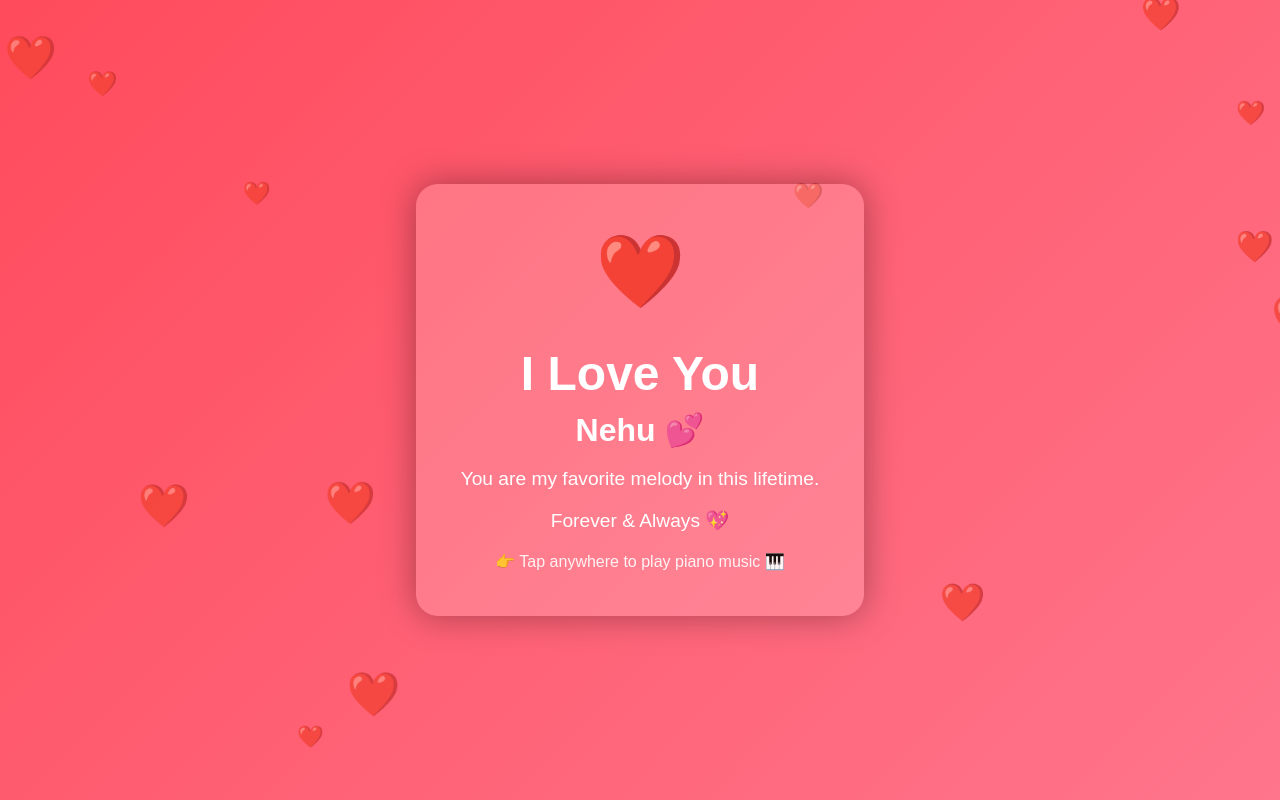
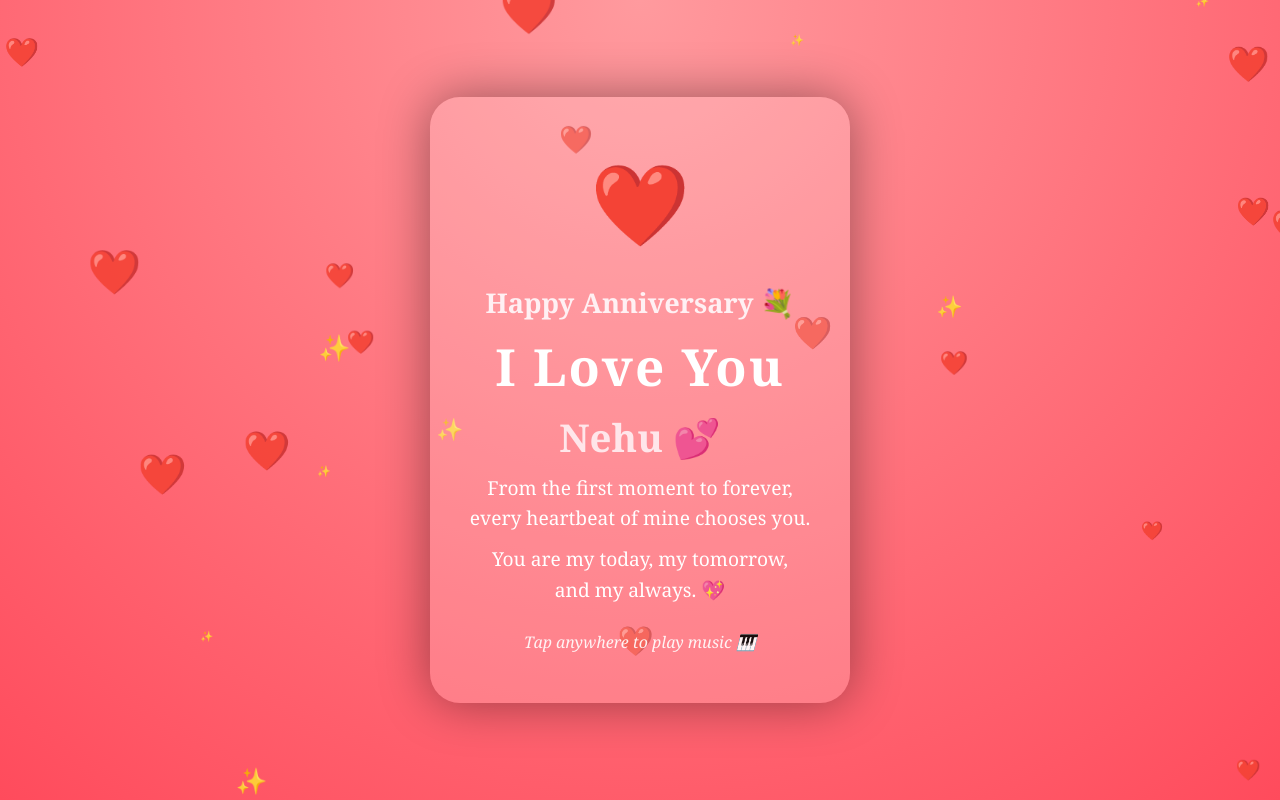
Before and after one commit to saad-12372/iloveyou-nehu, a plain HTML site: page index.html in a window 1280 px wide. Drawn offline with Linux system fonts and the light colour scheme.

Commit message:
Update index.html

```diff
--- a/index.html
+++ b/index.html
@@ -2,55 +2,89 @@
 <html lang="en">
 <head>
 <meta charset="UTF-8">
-<title>I Love You Nehu ❤️</title>
+<title>Happy Anniversary Nehu ❤️</title>
 
 <style>
     body {
         margin: 0;
         height: 100vh;
-        background: linear-gradient(135deg, #ff4b5c, #ff758c);
+        background: radial-gradient(circle at top, #ff9a9e, #ff4b5c);
         display: flex;
         justify-content: center;
         align-items: center;
-        font-family: 'Arial', sans-serif;
+        font-family: 'Georgia', serif;
         color: white;
         text-align: center;
         overflow: hidden;
     }
+
     .box {
         background: rgba(255,255,255,0.18);
-        padding: 45px;
-        border-radius: 22px;
-        box-shadow: 0 0 35px rgba(0,0,0,0.35);
+        padding: 50px 40px;
+        border-radius: 30px;
+        box-shadow: 0 0 50px rgba(0,0,0,0.4);
         max-width: 90%;
         z-index: 2;
+        animation: fadeIn 2s ease;
     }
-    h1 { font-size: 3rem; margin-bottom: 10px; }
-    h2 { font-size: 2rem; margin: 10px 0; }
-    p { font-size: 1.2rem; }
 
-    .heart {
-        font-size: 4.5rem;
+    @keyframes fadeIn {
+        from { opacity: 0; transform: scale(0.9); }
+        to { opacity: 1; transform: scale(1); }
+    }
+
+    h1 {
+        font-size: 3.2rem;
+        margin: 10px 0;
+        letter-spacing: 2px;
+    }
+
+    h2 {
+        font-size: 2.4rem;
+        margin: 10px 0;
+        color: #ffe6ea;
+    }
+
+    h3 {
+        font-size: 1.7rem;
+        margin-bottom: 10px;
+        color: #fff0f3;
+    }
+
+    p {
+        font-size: 1.2rem;
+        line-height: 1.6;
+        margin: 10px 0;
+    }
+
+    .heart-main {
+        font-size: 5rem;
         animation: beat 1s infinite;
     }
+
     @keyframes beat {
         0%,100% { transform: scale(1); }
-        50% { transform: scale(1.25); }
+        50% { transform: scale(1.3); }
     }
 
     .tap {
-        margin-top: 20px;
+        margin-top: 25px;
         font-size: 1rem;
+        opacity: 0.9;
+        font-style: italic;
+    }
+
+    .falling-heart, .sparkle {
+        position: fixed;
+        top: -10px;
+        animation: fall linear infinite;
+        z-index: 1;
         opacity: 0.9;
     }
 
-    .falling-heart {
-        position: fixed;
-        top: -10px;
-        font-size: 24px;
-        animation: fall linear infinite;
-        opacity: 0.8;
-        z-index: 1;
+    .sparkle {
+        color: #fff6cc;
+        font-size: 14px;
     }
 
     @keyframes fall {
@@ -59,6 +93,7 @@
     }
 </style>
 </head>
+
 <body onclick="playMusic()">
 
 <audio id="bgMusic" loop>
@@ -66,12 +101,19 @@
 </audio>
 
 <div class="box">
-    <div class="heart">❤️</div>
+    <div class="heart-main">❤️</div>
+    <h3>Happy Anniversary 💐</h3>
     <h1>I Love You</h1>
     <h2>Nehu 💕</h2>
-    <p>You are my favorite melody in this lifetime.</p>
-    <p>Forever & Always 💖</p>
-    <div class="tap">👉 Tap anywhere to play piano music 🎹</div>
+    <p>
+        From the first moment to forever,<br>
+        every heartbeat of mine chooses you.
+    </p>
+    <p>
+        You are my today, my tomorrow,<br>
+        and my always. 💖
+    </p>
+    <div class="tap">Tap anywhere to play music 🎹</div>
 </div>
 
 <script>
@@ -83,19 +125,29 @@ function playMusic() {
 // Falling hearts
 function createHeart() {
     const heart = document.createElement("div");
-    heart.classList.add("falling-heart");
+    heart.className = "falling-heart";
     heart.innerHTML = "❤️";
     heart.style.left = Math.random() * 100 + "vw";
+    heart.style.fontSize = (18 + Math.random() * 30) + "px";
     heart.style.animationDuration = (3 + Math.random() * 5) + "s";
-    heart.style.fontSize = (18 + Math.random() * 30) + "px";
     document.body.appendChild(heart);
-
-    setTimeout(() => {
-        heart.remove();
-    }, 8000);
+    setTimeout(() => heart.remove(), 8000);
 }
 
-setInterval(createHeart, 300);
+// Sparkles
+function createSparkle() {
+    const sparkle = document.createElement("div");
+    sparkle.className = "sparkle";
+    sparkle.innerHTML = "✨";
+    sparkle.style.left = Math.random() * 100 + "vw";
+    sparkle.style.fontSize = (10 + Math.random() * 20) + "px";
+    sparkle.style.animationDuration = (2 + Math.random() * 4) + "s";
+    document.body.appendChild(sparkle);
+    setTimeout(() => sparkle.remove(), 6000);
+}
+
+setInterval(createHeart, 280);
+setInterval(createSparkle, 500);
 </script>
 
 </body>
```
